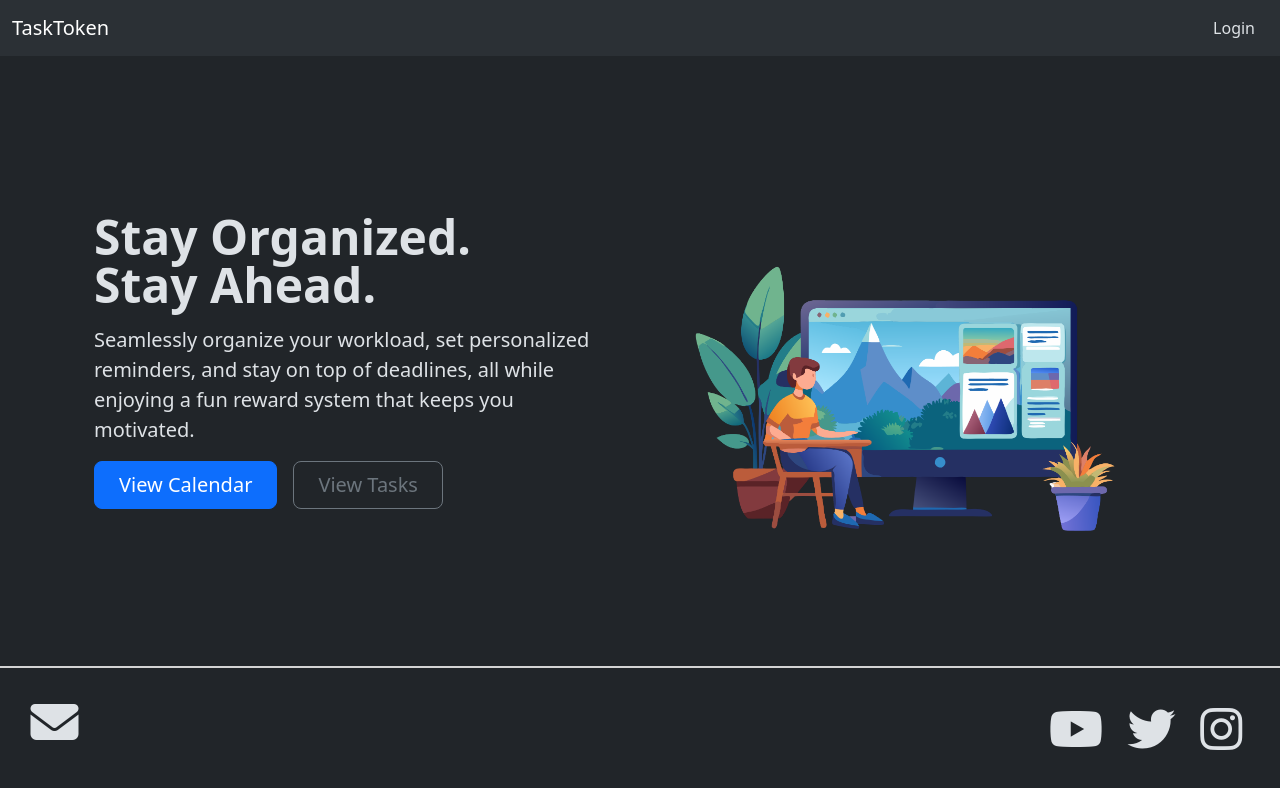
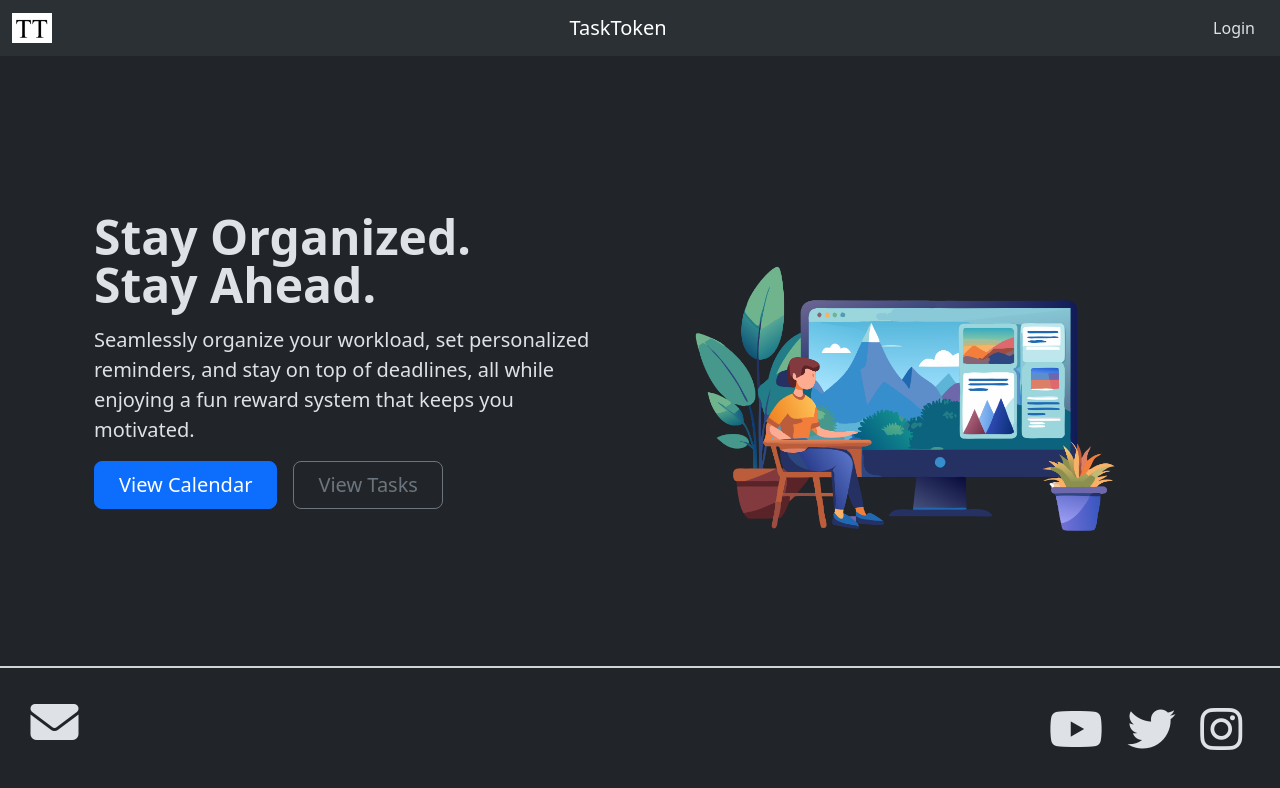
Before and after one commit to SamuelKFung/TaskToken, a plain HTML site: page index.html in a window 1280 px wide. Drawn offline with nearby package versions, Linux system fonts and the light colour scheme.

Commit message:
add logo image

```diff
--- a/1800style.css
+++ b/1800style.css
@@ -17,3 +17,8 @@ footer {
 i {
     margin: 2%;
 }
+
+#navLogo {
+    height: 30px;
+
+}
--- a/index.html
+++ b/index.html
@@ -37,8 +37,8 @@
     <!-- Nav Bar-->
     <nav class="navbar navbar-expand-lg bg-body-tertiary">
         <div class="container-fluid">
+          <img src="images/logo.png" id="navLogo">
           <a class="navbar-brand" href="#">TaskToken</a>
-
           <button type="button" class="btn">Login</button>
         </div>
       </nav>
```
Also changed, not shown: images/logo.png (added).
